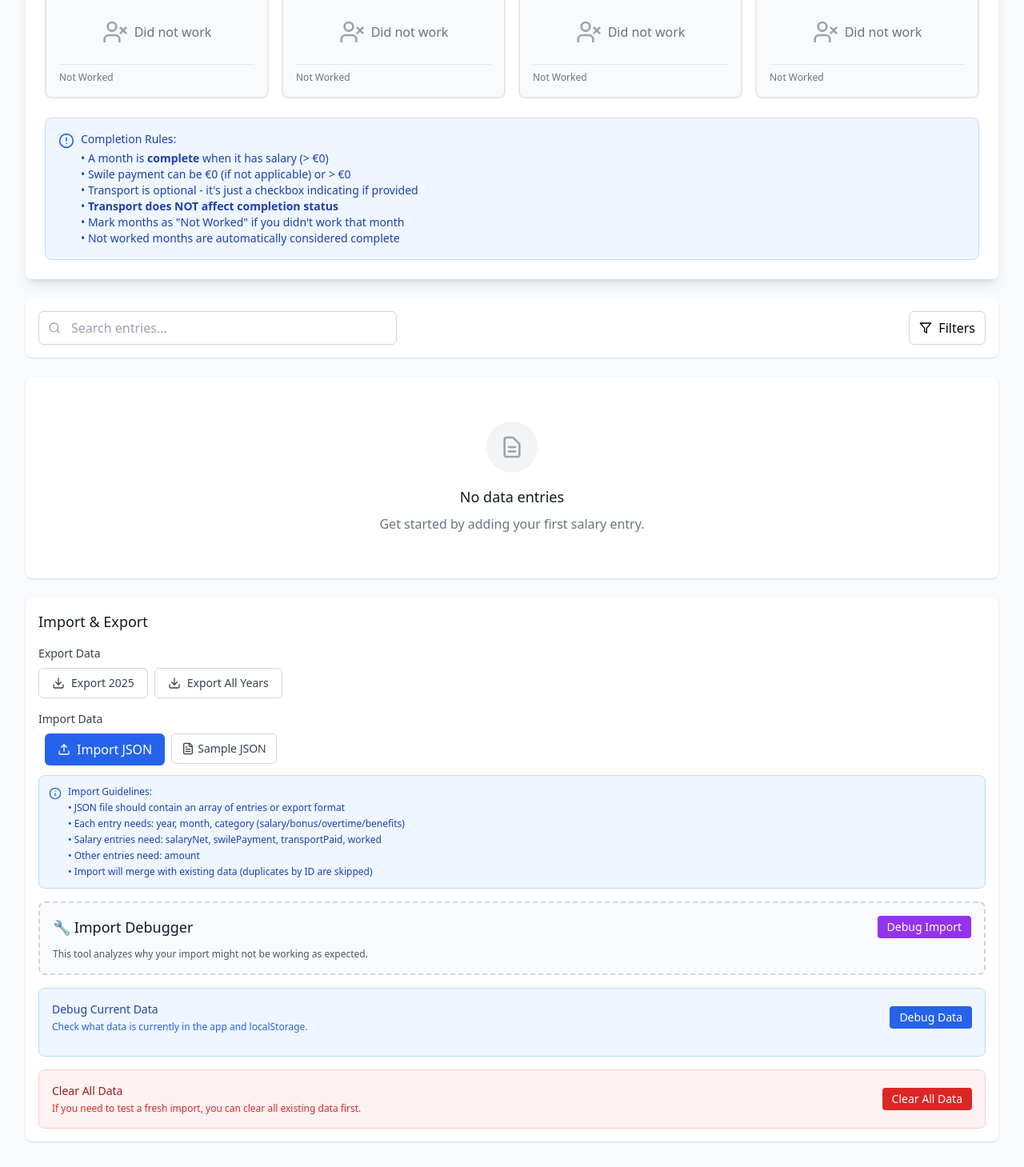
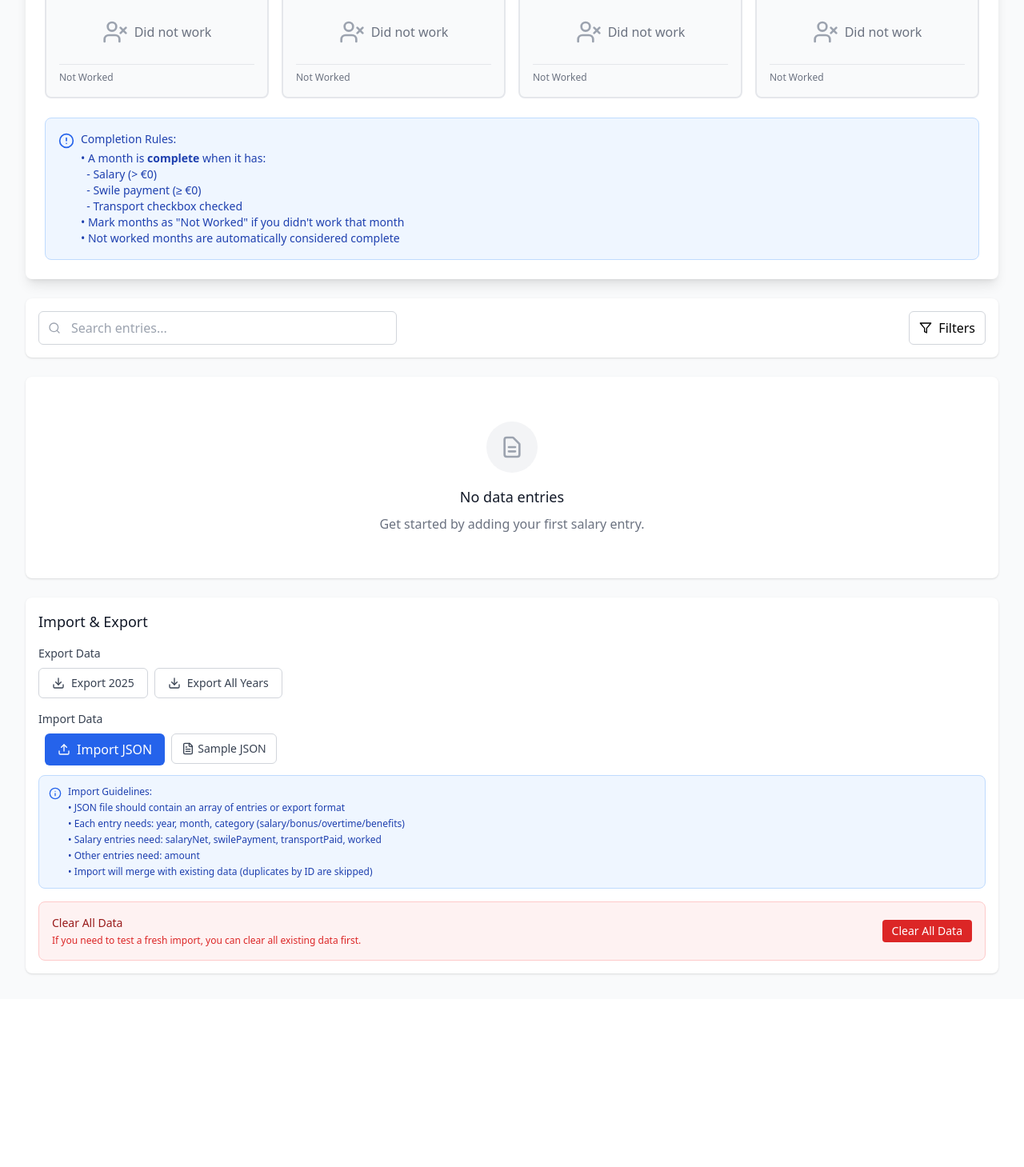
Before and after one commit to shahinabdi/Salary-Manager, a React (Vite) app: page / in a window 1280 px wide. Shown: the part 977-2436 px from the top of the page at 80% size. After the commit the page ends 2226 px from the top, so only its background shows below. Built offline with nearby package versions, Linux system fonts and the light colour scheme.

Commit message:
refactor: update import/export and month status components for improved validation and clarity

```diff
--- a/src/components/ImportExport.tsx
+++ b/src/components/ImportExport.tsx
@@ -3,7 +3,6 @@ import { YearlyData } from '../types';
 import { exportToJson, downloadJson } from '../utils/helpers';
 import { validateAndDebugJsonImport, generateSampleJsonStructure, suggestJsonFixes } from '../utils/jsonValidator';
 import { Download, Upload, AlertCircle, Info, FileText, CheckCircle } from 'lucide-react';
-import { ImportDebugger } from './ImportDebugger';
 
 interface ImportExportProps {
   data: YearlyData[];
@@ -59,26 +58,22 @@ export const ImportExport: React.FC<ImportExportProps> = ({
       }
 
       if (validationResult.processedData) {
-        console.log('🚀 Calling onImport with processed data...', validationResult.processedData);
-
         try {
           onImport(validationResult.processedData);
 
           // Show success message with details
           const successMsg = `Successfully imported ${validationResult.processedData.length} entries${
-            validationResult.warnings.length > 0 ? ` (${validationResult.warnings.length} warnings - check console)` : ''
+            validationResult.warnings.length > 0 ? ` (${validationResult.warnings.length} warnings)` : ''
           }`;
 
           setImportSuccess(successMsg);
           setImportError(null);
-          console.log('✅ Import successful:', successMsg);
 
           // Clear success message after 5 seconds
           setTimeout(() => setImportSuccess(null), 5000);
 
         } catch (importCallError) {
           const errorMsg = `Import failed during processing: ${importCallError instanceof Error ? importCallError.message : 'Unknown error'}`;
-          console.error('❌ Import call failed:', importCallError);
           setImportError(errorMsg);
         }
       } else {
@@ -210,44 +205,9 @@ export const ImportExport: React.FC<ImportExportProps> = ({
           </div>
         </div>
 
-        {/* Debug Tool */}
-        <div className="mt-4">
-          <ImportDebugger currentData={data} selectedYear={selectedYear} />
-        </div>
 
-        {/* Debug Data Option */}
-        <div className="mt-4 p-4 bg-blue-50 border border-blue-200 rounded-lg">
-          <div className="flex items-center justify-between mb-3">
-            <div>
-              <h4 className="text-sm font-medium text-blue-800">Debug Current Data</h4>
-              <p className="text-xs text-blue-600 mt-1">
-                Check what data is currently in the app and localStorage.
-              </p>
-            </div>
-            <button
-              onClick={() => {
-                console.log('🔍 DEBUGGING CURRENT DATA STATE:');
-                console.log('📊 Current data prop:', data);
-                console.log('📅 Selected year:', selectedYear);
-                console.log('📂 LocalStorage content:', localStorage.getItem('yearlyDataManagement'));
-                try {
-                  const stored = localStorage.getItem('yearlyDataManagement');
-                  if (stored) {
-                    const parsed = JSON.parse(stored);
-                    console.log('📋 Parsed localStorage data:', parsed);
-                    console.log(`📈 Total entries in storage: ${Array.isArray(parsed) ? parsed.length : 'Not an array'}`);
-                  }
-                } catch (e) {
-                  console.error('❌ Failed to parse localStorage data:', e);
-                }
-                alert('Debug information logged to console (F12)');
-              }}
-              className="px-3 py-1 bg-blue-600 text-white text-sm rounded hover:bg-blue-700"
-            >
-              Debug Data
-            </button>
-          </div>
-        </div>
+
+
 
         {/* Clear Data Option */}
         <div className="mt-4 p-4 bg-red-50 border border-red-200 rounded-lg">
@@ -264,15 +224,12 @@ export const ImportExport: React.FC<ImportExportProps> = ({
                   try {
                     // Clear the specific localStorage key
                     localStorage.removeItem('yearlyDataManagement');
-                    // Also try to clear any other potential keys
-                    console.log('🗑️ Cleared localStorage key: yearlyDataManagement');
 
                     // Force reload after a short delay
                     setTimeout(() => {
                       window.location.reload();
                     }, 100);
                   } catch (error) {
-                    console.error('Failed to clear data:', error);
                     alert('Failed to clear data. Please try refreshing the page manually.');
                   }
                 }
--- a/src/components/MonthStatus.tsx
+++ b/src/components/MonthStatus.tsx
@@ -56,7 +56,7 @@ export const MonthStatus: React.FC<MonthStatusProps> = ({ data, selectedYear })
     return <Clock className="w-5 h-5 text-yellow-500" />;
   };
 
-  const getStatusText = (hasSalary: boolean, hasSwile: boolean, notWorked: boolean, isComplete: boolean) => {
+  const getStatusText = (hasSalary: boolean, hasSwile: boolean, hasTransport: boolean, notWorked: boolean, isComplete: boolean) => {
     if (notWorked) {
       return 'Not Worked';
     }
@@ -68,11 +68,7 @@ export const MonthStatus: React.FC<MonthStatusProps> = ({ data, selectedYear })
     const missing = [];
     if (!hasSalary) missing.push('Salary');
     if (!hasSwile) missing.push('Swile');
-    // Note: Transport is optional and doesn't affect completion
-
-    if (missing.length === 0) {
-      return 'Complete';
-    }
+    if (!hasTransport) missing.push('Transport');
 
     return `Missing: ${missing.join(', ')}`;
   };
@@ -169,7 +165,7 @@ export const MonthStatus: React.FC<MonthStatusProps> = ({ data, selectedYear })
                       ? 'text-yellow-700'
                       : 'text-red-700'
               }`}>
-                {getStatusText(status.hasSalary, status.hasSwile, status.notWorked, status.isComplete)}
+                {getStatusText(status.hasSalary, status.hasSwile, status.hasTransport, status.notWorked, status.isComplete)}
               </p>
             </div>
           </div>
@@ -181,10 +177,10 @@ export const MonthStatus: React.FC<MonthStatusProps> = ({ data, selectedYear })
           <AlertCircle className="w-5 h-5 text-blue-600 mt-0.5 mr-2 flex-shrink-0" />
           <div className="text-sm text-blue-800">
             <p className="font-medium mb-1">Completion Rules:</p>
-            <p>• A month is <strong>complete</strong> when it has salary (&gt; €0)</p>
-            <p>• Swile payment can be €0 (if not applicable) or &gt; €0</p>
-            <p>• Transport is optional - it's just a checkbox indicating if provided</p>
-            <p>• <strong>Transport does NOT affect completion status</strong></p>
+            <p>• A month is <strong>complete</strong> when it has:</p>
+            <p>&nbsp;&nbsp;- Salary (&gt; €0)</p>
+            <p>&nbsp;&nbsp;- Swile payment (≥ €0)</p>
+            <p>&nbsp;&nbsp;- Transport checkbox checked</p>
             <p>• Mark months as "Not Worked" if you didn't work that month</p>
             <p>• Not worked months are automatically considered complete</p>
           </div>
--- a/src/utils/helpers.ts
+++ b/src/utils/helpers.ts
@@ -273,11 +273,9 @@ export const getMonthStatus = (data: YearlyData[], targetYear: number, targetMon
 
   // A month is complete when:
   // 1. Has salary (> 0)
-  // 2. Has swile payment (> 0) OR swile is 0 but explicitly set (not missing)
-  // Note: Transport is optional and doesn't affect completion
-  const isComplete = hasSalary && (hasSwile || salaryEntry.swilePayment === 0);
-
-  return {
+  // 2. Has swile payment (≥ 0) - can be 0
+  // 3. Transport is checked/paid
+  const isComplete = hasSalary && salaryEntry.swilePayment >= 0 && hasTransport;  return {
     year: targetYear,
     month: targetMonth,
     hasSalary,
```
